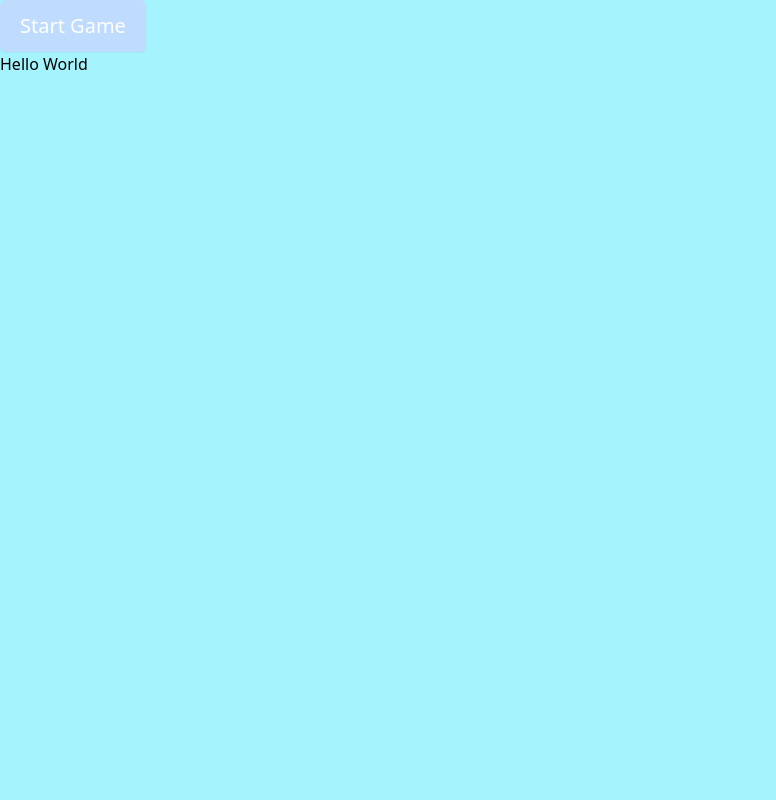
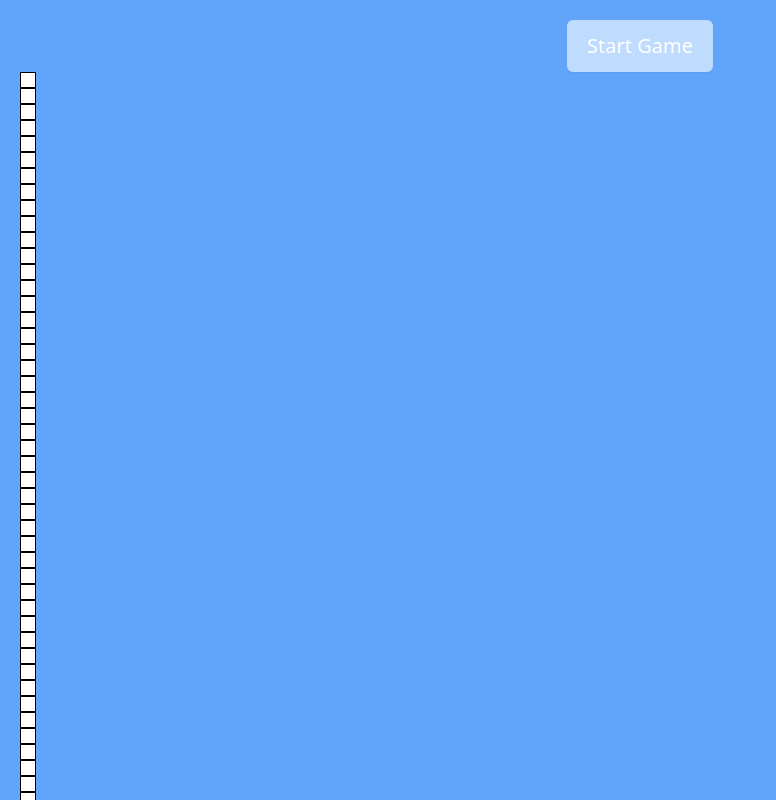
Before and after one commit to brkwok/tetris, a React (Create React App) app: page / in a window 1280 px wide. Shown: the top 800 px of the page, without its empty margins (0-776 px from the left). Built offline with nearby package versions, Linux system fonts and the light colour scheme.

Commit message:
Board set up

```diff
--- a/src/App.js
+++ b/src/App.js
@@ -1,13 +1,12 @@
-import Tetris from './components/Tetris';
-import Menu from './components/Menu';
+import Tetris from "./components/Tetris";
+import Menu from "./components/Menu";
 
 function App() {
-  return (
-    <div className="bg-cyan-200">
-      <Menu />
-      <Tetris />
-    </div>
-  );
+	return (
+		<div className="text-center text-white bg-blue-400 p-[20px]">
+			<Tetris rows={20} cols={10} />
+		</div>
+	);
 }
 
 export default App;
--- a/src/components/Board.jsx
+++ b/src/components/Board.jsx
@@ -1,14 +1,23 @@
-import React, { useState } from "react";
-import { createBoard } from "../util/boardUtil";
+import React from "react";
+import Cell from "./Cell";
 
-const Board = ({row, col}) => {
-  const [board, setBoard] = useState(createBoard(row, col));
+const Board = ({ board, dims }) => {
 
-  return (
-    <div>
+	return (
+		<div className="">
+			{board.map((row, i) => {
+				return row.map((cell, j) => {
+					return (
+						<Cell
+							key={`${i},${j}`}
+							className={cell.className}
+							filled={cell.filled}
+						/>
+					);
+				});
+			})}
+		</div>
+	);
+};
 
-    </div>
-  )
-}
-
-export default Board
+export default Board;
--- a/src/components/Cell.jsx
+++ b/src/components/Cell.jsx
@@ -1,11 +1,7 @@
 import React from "react";
 
-const Cell = () => {
-  return(
-    <div className="w-2 h-2 border border-slate-300">
-      cell
-    </div>
-  )
-}
+const Cell = ({ className }) => {
+	return <div className="h-4 w-4 border border-black bg-white"></div>;
+};
 
 export default Cell;
--- /dev/null
+++ b/src/components/GamePanel.jsx
@@ -0,0 +1,15 @@
+import React from "react";
+import Board from "./Board";
+import { useBoard } from "../hooks/useBoard";
+
+const GamePanel = ({ rows, cols, resetGameOver }) => {
+	const [board, setBoard] = useBoard({ rows, cols });
+
+	return (
+		<div className="relative ">
+			<Board board={board.board} dims={board.dims} />
+		</div>
+	);
+};
+
+export default GamePanel;
--- a/src/components/Menu.jsx
+++ b/src/components/Menu.jsx
@@ -1,9 +1,12 @@
 import React from "react";
 
-const Menu = () => {
+const Menu = ({ onClick }) => {
 	return (
-		<div>
-			<button className="w-fit text-xl rounded-md shadow-sm py-3 px-5 bg-blue-200 text-white">
+		<div className="flex justify-center align-center z-50">
+			<button
+				className="text-xl border-none rounded-md shadow-sm py-3 px-5 bg-blue-200 text-white hover:bg-blue-500"
+				onClick={onClick}
+			>
 				Start Game
 			</button>
 		</div>
--- a/src/components/Tetris.jsx
+++ b/src/components/Tetris.jsx
@@ -1,11 +1,22 @@
-import React from "react"
+import React from "react";
+import Menu from "./Menu";
+import { useGameOver } from "../hooks/useGameOver";
+import GamePanel from "./GamePanel";
 
-const Tetris = () => {
-  return(
-    <div>
-      Hello World
-    </div>
-  )
-}
+const Tetris = ({ rows, cols }) => {
+	const [gameOver, setGameOver, resetGameOver] = useGameOver();
 
-export default Tetris
+	const handleStart = () => {
+		resetGameOver();
+	};
+
+	return (
+		<div className="">
+			{gameOver ? <Menu onClick={handleStart} /> : null}
+
+			<GamePanel rows={rows} cols={cols} resetGameOver={resetGameOver} />
+		</div>
+	);
+};
+
+export default Tetris;
--- a/src/hooks/useBoard.js
+++ b/src/hooks/useBoard.js
@@ -1,6 +1,8 @@
-import { useCallback, useState } from "react";
+import { useState } from "react";
 import { createBoard } from "../util/boardUtil";
 
-export const useBoard = (row, col) => {
+export const useBoard = ({ rows, cols }) => {
+	const [board, setBoard] = useState(createBoard(rows, cols));
 
-}
+	return [board, setBoard];
+};
--- /dev/null
+++ b/src/hooks/useGameOver.js
@@ -0,0 +1,11 @@
+import { useCallback, useState } from "react";
+
+export const useGameOver = () => {
+	const [gameOver, setGameOver] = useState(true);
+
+	const resetGameOver = useCallback(() => {
+		setGameOver(false);
+	}, []);
+
+	return [gameOver, setGameOver, resetGameOver];
+};
--- /dev/null
+++ b/src/util/Cell.js
@@ -0,0 +1,4 @@
+export const defaultCell = {
+	color: "",
+	filled: false,
+};
--- a/src/util/boardUtil.js
+++ b/src/util/boardUtil.js
@@ -0,0 +1,11 @@
+import { defaultCell } from "./Cell";
+
+export const createBoard = (rows, cols) => {
+	const board = Array.from({ length: rows }, () =>
+		Array.from({ length: cols }, () => {
+			return { ...defaultCell };
+		})
+	);
+
+	return { board, dims: { rows, cols } };
+};
```
